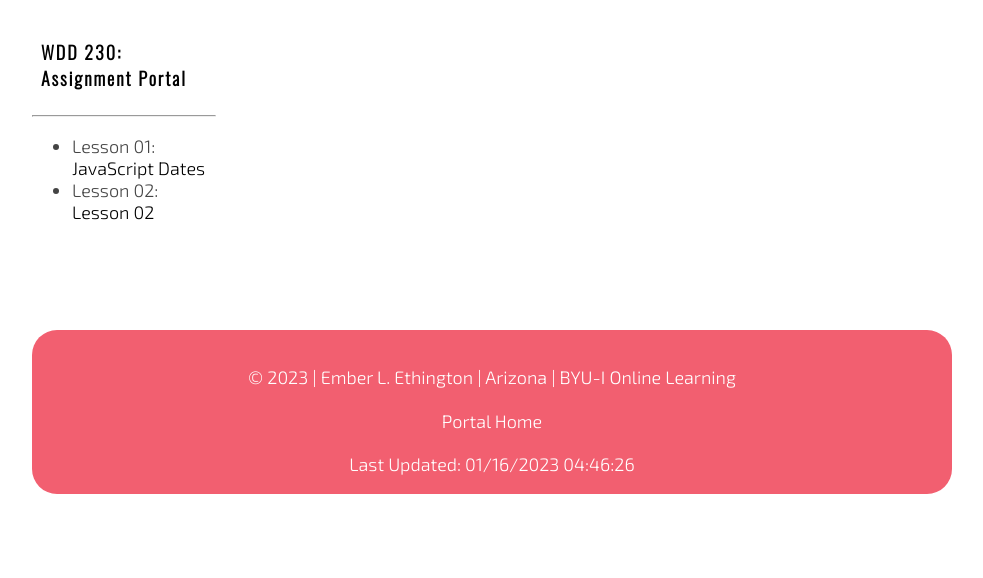
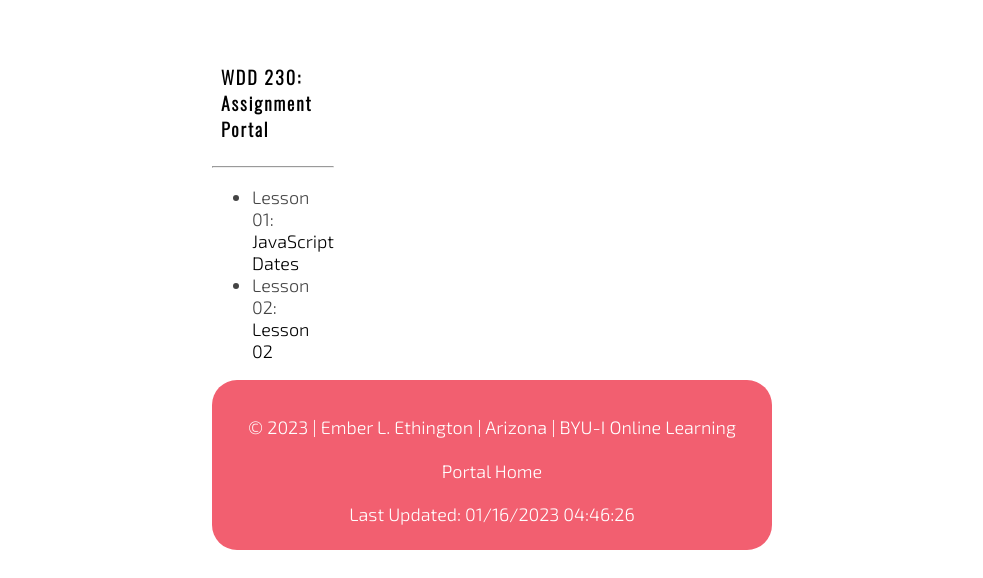
Before and after one commit to elemaye/wdd-230, a plain HTML site: page index.html in a window 1280 px wide. Shown: the part 328-906 px from the top of the page, without its empty margins (148-1131 px from the left). Before the commit the page ends 850 px from the top, so only its background shows below. Drawn offline with nearby package versions, Linux system fonts and the light colour scheme.

Commit message:
pad that puppy

```diff
--- a/styles/styles.css
+++ b/styles/styles.css
@@ -45,7 +45,7 @@ body {
     display: grid;
     grid-template-rows: 1fr 1fr .5fr;
     grid-template-columns: 1fr 1fr 1fr 1fr 1fr;
-    padding: 1em 5em 1em 5em;
+    padding: 1em 15em 1em 15em;
   }
   header {
     grid-column: 1/6;
```
